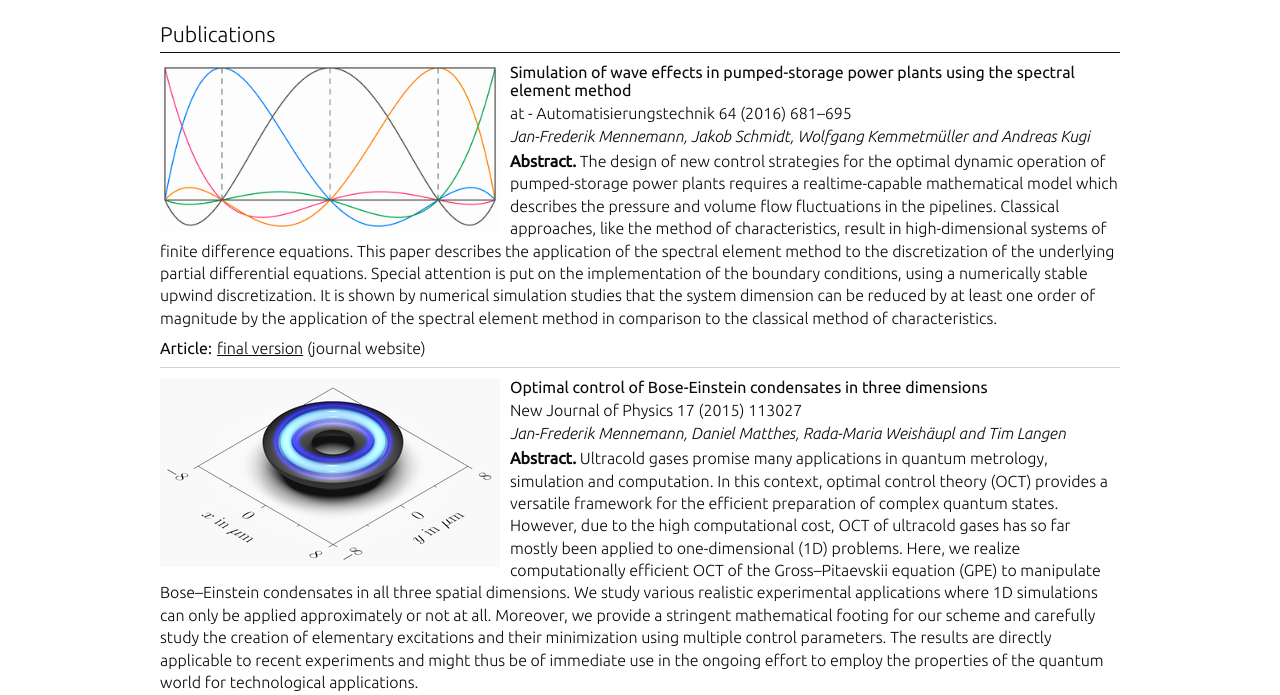
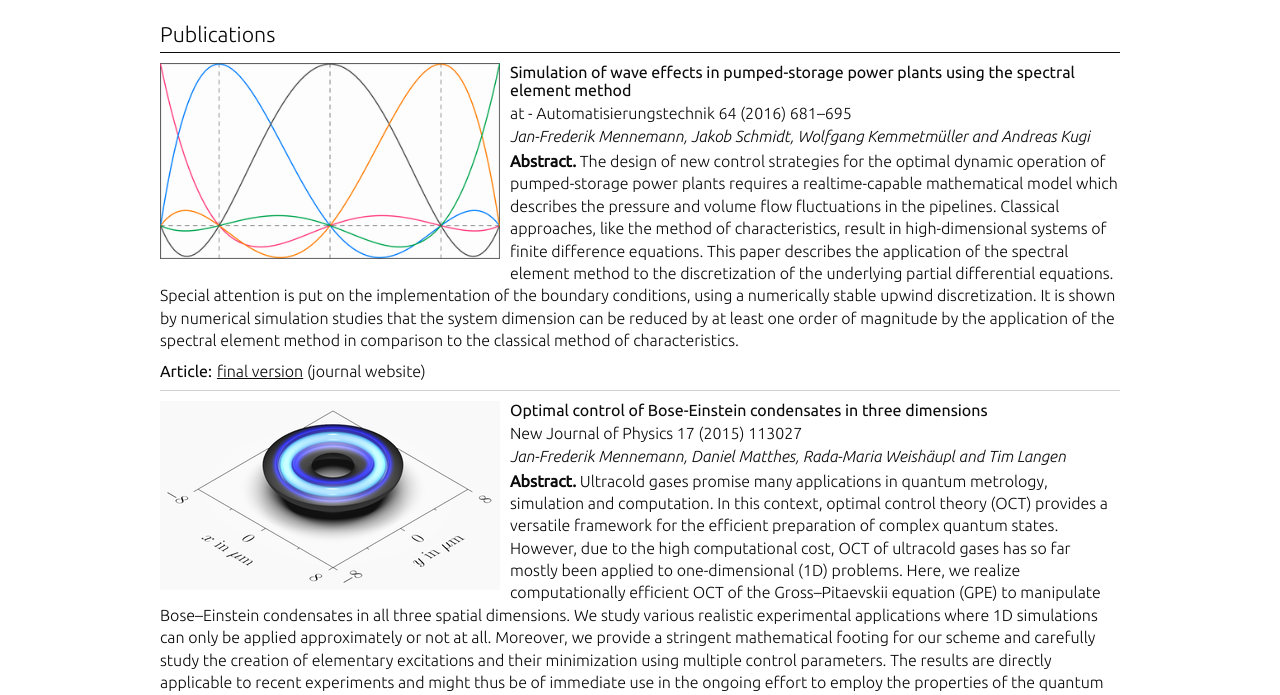
Before and after one commit to jfmennemann/jfmennemann.github.io, a plain HTML site: page index.html in a window 1280 px wide. Shown: the part 104-799 px from the top of the page. Drawn offline with Linux system fonts and the light colour scheme.

Commit message:
minor changes

```diff
--- a/index.html
+++ b/index.html
@@ -80,7 +80,7 @@
 			<div class="item">
 
 
-				<img src="projects/2016_simul_of_wave_effects_in_pumped_storage_power_plants/figure_shape_functions_sem_website.png"
+				<img src="projects/2016_simul_of_wave_effects_in_pumped_storage_power_plants/shape_functions_website.png"
 									width="340" height="97" alt=""/>
 
 
```
Also changed, not shown: projects/2016_simul_of_wave_effects_in_pumped_storage_power_plants/figure_shape_functions_sem_website_old.png (renamed from projects/2016_simul_of_wave_effects_in_pumped_storage_power_plants/figure_shape_functions_sem_website.png), projects/2016_simul_of_wave_effects_in_pumped_storage_power_plants/shape_functions_website.png (added).
